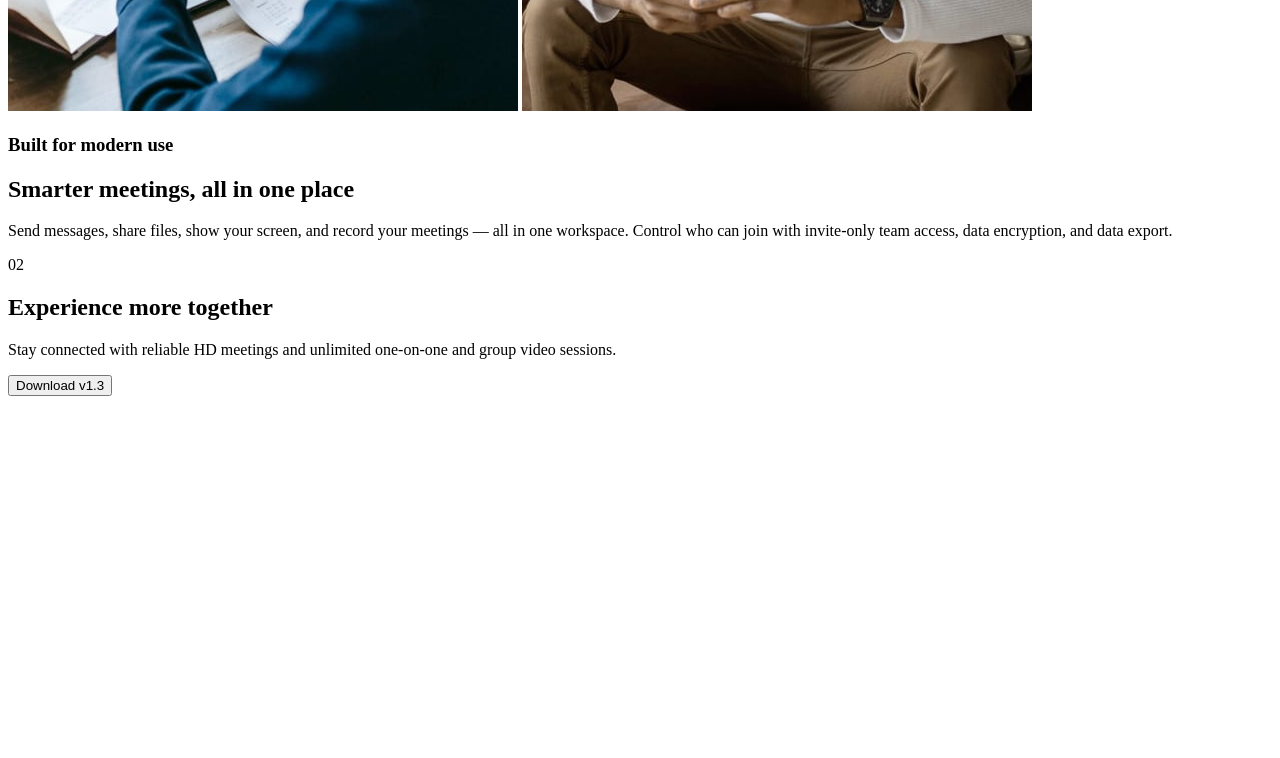
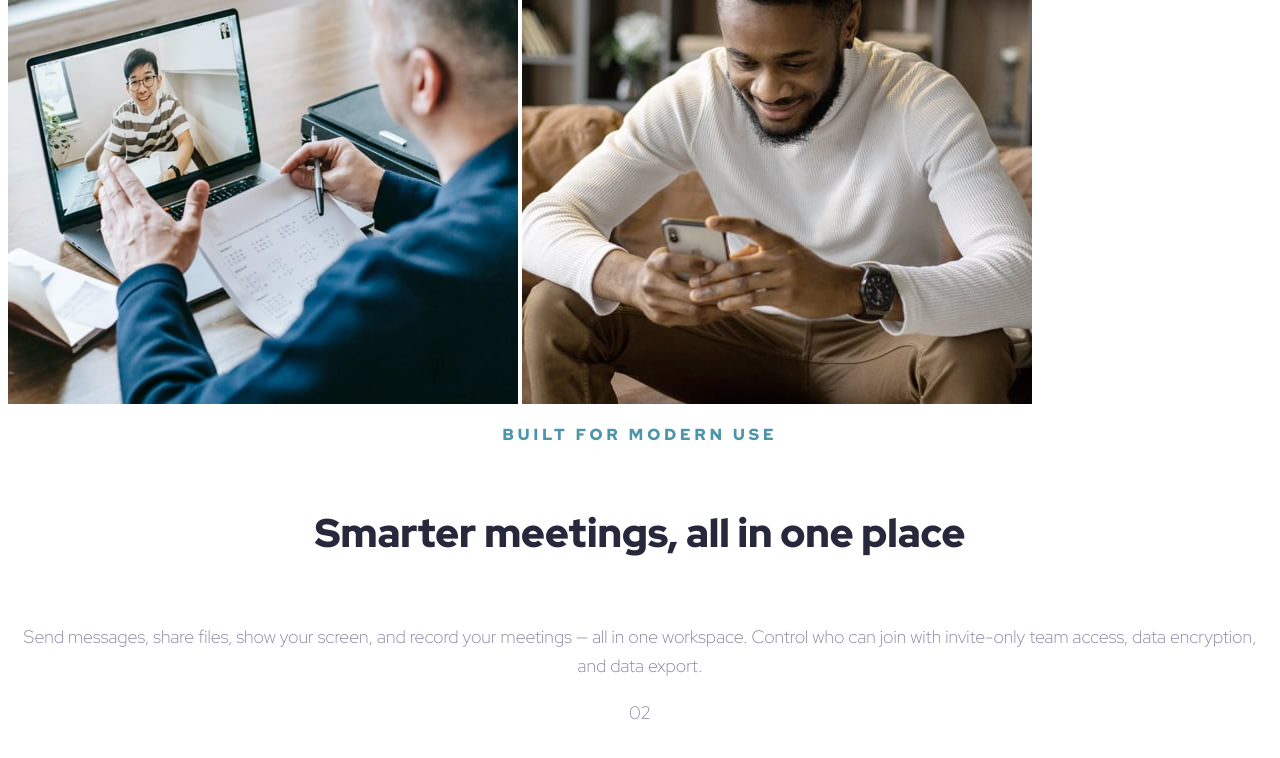
Before and after one commit to kiaraaa123/meet-landing-pg-frontend-mentor, a plain HTML site: page index.html in a window 1280 px wide. Shown: the part 1700-2458 px from the top of the page. Before the commit the page ends 2104 px from the top, so only its background shows below. Drawn offline with Linux system fonts and the light colour scheme.

Commit message:
style: typography

```diff
--- a/styles.css
+++ b/styles.css
@@ -20,14 +20,73 @@
     --light-purple: #D9B8FF;
     --white: #FAFAFA;
 
-    /* Fonts */
+    /* Font Styles */
     --font: "Red Hat Display"
-
 }
 
 /* 2. Typography Styles
 ======================================== */
+h1, h2, h3, p {
+    font-family: var(--font);
+    text-align: center;
+}
 
+h1 {
+    font-size: 4em;
+    line-height: 4em;
+}
+
+h2 {
+    font-size: 2.5em;
+    line-height: 2.75em;
+}
+
+h1, h2 {
+    color: var(--dark-blue);
+}
+
+h3 {
+    color: var(--teal);
+    text-transform: uppercase;
+    letter-spacing: 0.25em;
+}
+
+h3, button, #one p, #two p {
+    font-size: 1em;
+}
+
+h1, h2, h3, #one p, #two p {
+    font-weight: 900;
+}
+
+p {
+    font-size: 1.125em;
+    font-weight: 300;
+    line-height: 1.625em;
+    color: var(--slate);
+}
+
+footer p {
+    text-align: left;
+    color: var(--white);
+}
+
+footer h2 {
+    color: var(--white);
+    text-align: left;
+}
+
+button {
+    font-weight: 300;
+}
+
+span {
+    color: var(--light-blue);
+}
+
+footer span {
+    color: var(--light-purple);
+}
 
 /* 3. Structure Styles
 ======================================== */
@@ -44,7 +103,9 @@
 
 /* 6. Page Styles
 ======================================== */
-
+body {
+    font-size: 16px;
+}
 
 /* 7. Media Queries
 ======================================== */
```
Also changed, not shown: 1 other file.
